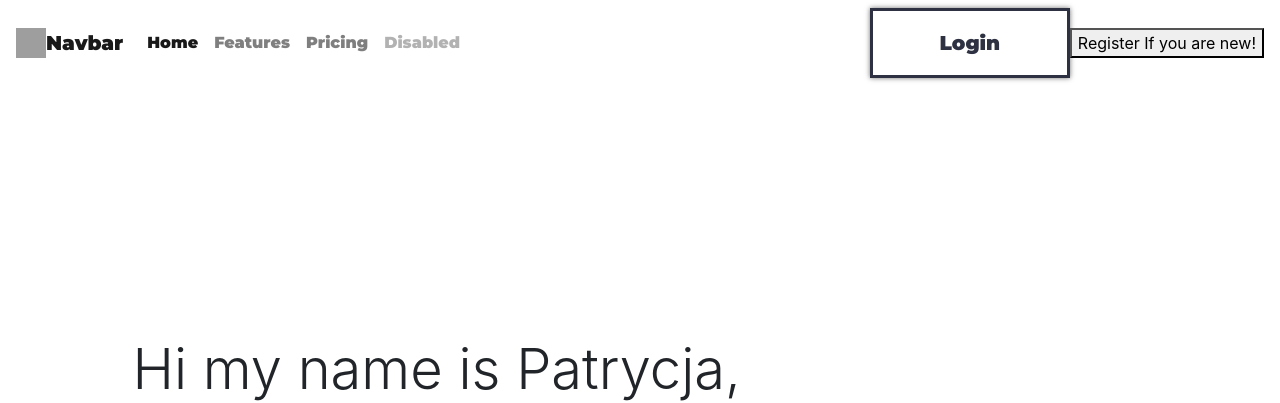
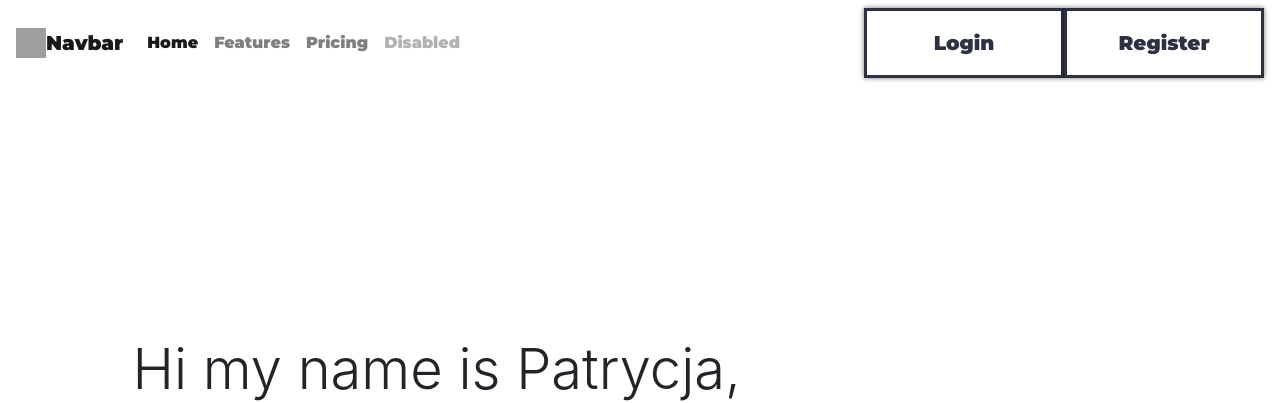
Before and after one commit to Xorast/portfolio, a Flask app: page / in a window 1280 px wide. Shown: the top 403 px of the page. Run offline with Flask 2, Linux system fonts and the light colour scheme; some libraries are stand-ins or nearby versions; grey boxes are pictures that could not be loaded.

Commit message:
amened parameters button register

```diff
--- a/templates/pages/index.html
+++ b/templates/pages/index.html
@@ -34,10 +34,10 @@
                 <span class="over">To come back</span>
             </a>
 
-            <button type="buttonRegister">
-				<span class="away">Register</span>
-				<span class="over">If you are new!</span>
-			  </button>
+            <a class="button">
+                <span class="away">Register</span>
+                <span class="over">If you are new!</span>
+            </a>
         </nav>
 
     </header>
```
